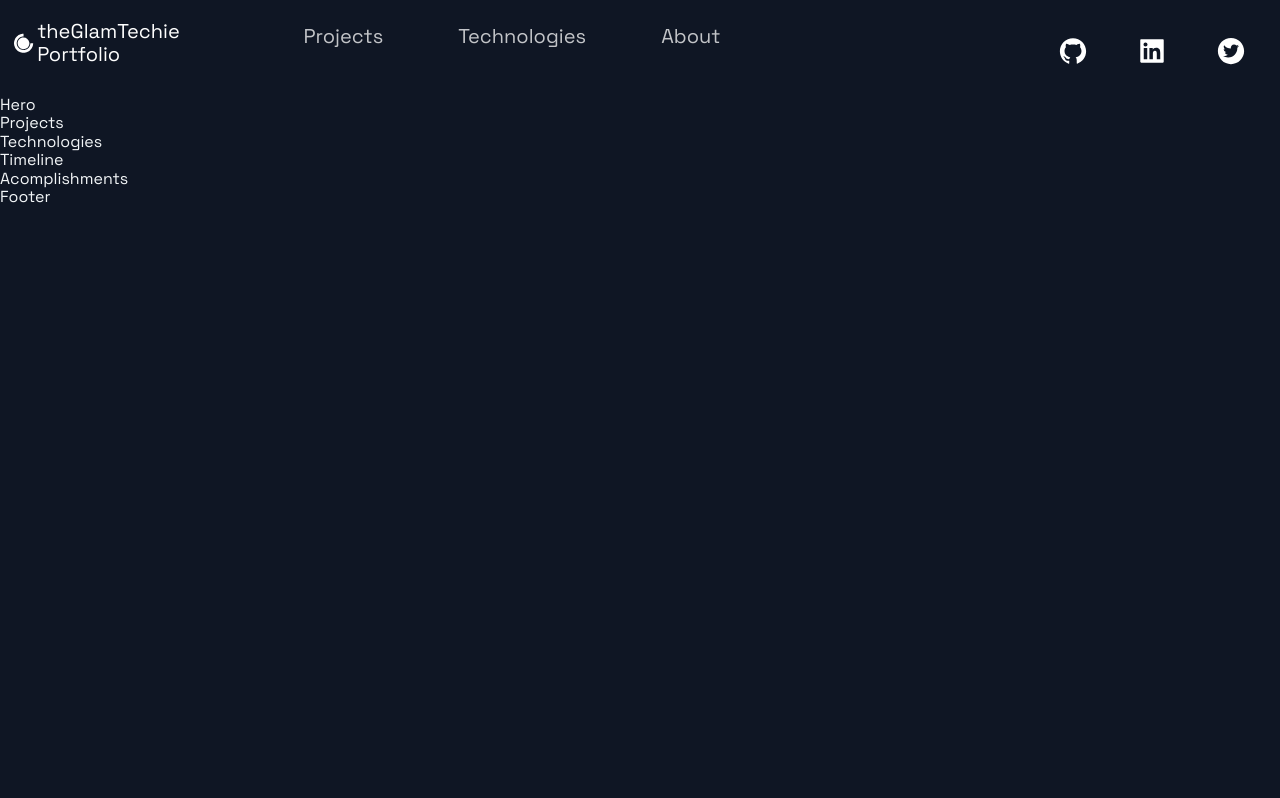
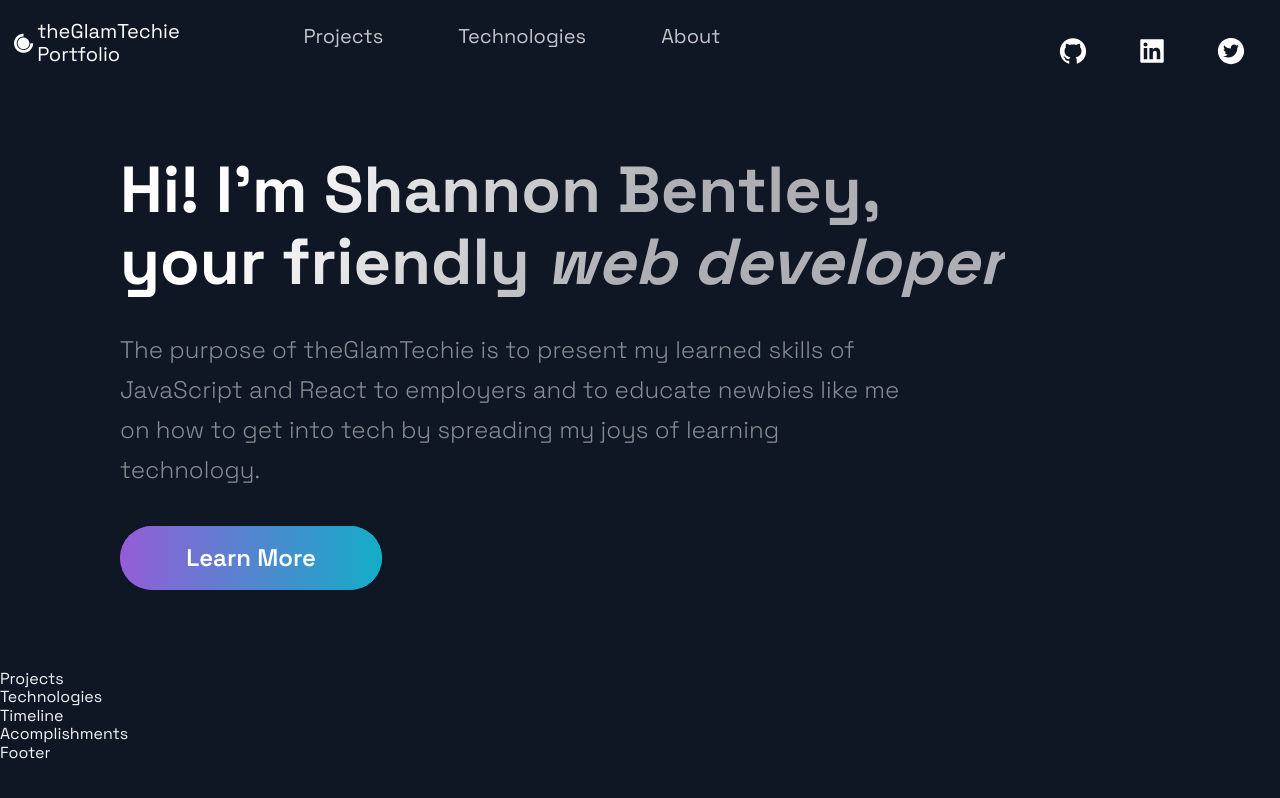
Before and after one commit to shay90210/new-portfolio-dev, a Next.js app: page / in a window 1280 px wide. Built offline with nearby package versions, Linux system fonts and the light colour scheme.

Commit message:
created the hero section and button

```diff
--- a/src/components/Hero/Hero.js
+++ b/src/components/Hero/Hero.js
@@ -4,10 +4,19 @@ import { Section, SectionText, SectionTitle } from '../../styles/GlobalComponent
 import Button from '../../styles/GlobalComponents/Button';
 import { LeftSection } from './HeroStyles';
 
-const Hero = (props) => (
-  <div>
-    Hero
-  </div>
+const Hero = () => (
+  <Section row nopadding>
+    <LeftSection>
+      <SectionTitle main center>
+        Hi! I'm Shannon Bentley, <br />
+        your friendly <i>web developer</i>
+      </SectionTitle>
+      <SectionText>
+        The purpose of theGlamTechie is to present my learned skills of JavaScript and React to employers and to educate newbies like me on how to get into tech by spreading my joys of learning technology.
+      </SectionText>
+      <Button onClick={() => window.location = '/'}>Learn More</Button>
+    </LeftSection>
+  </Section>
 );
 
 export default Hero;
```
